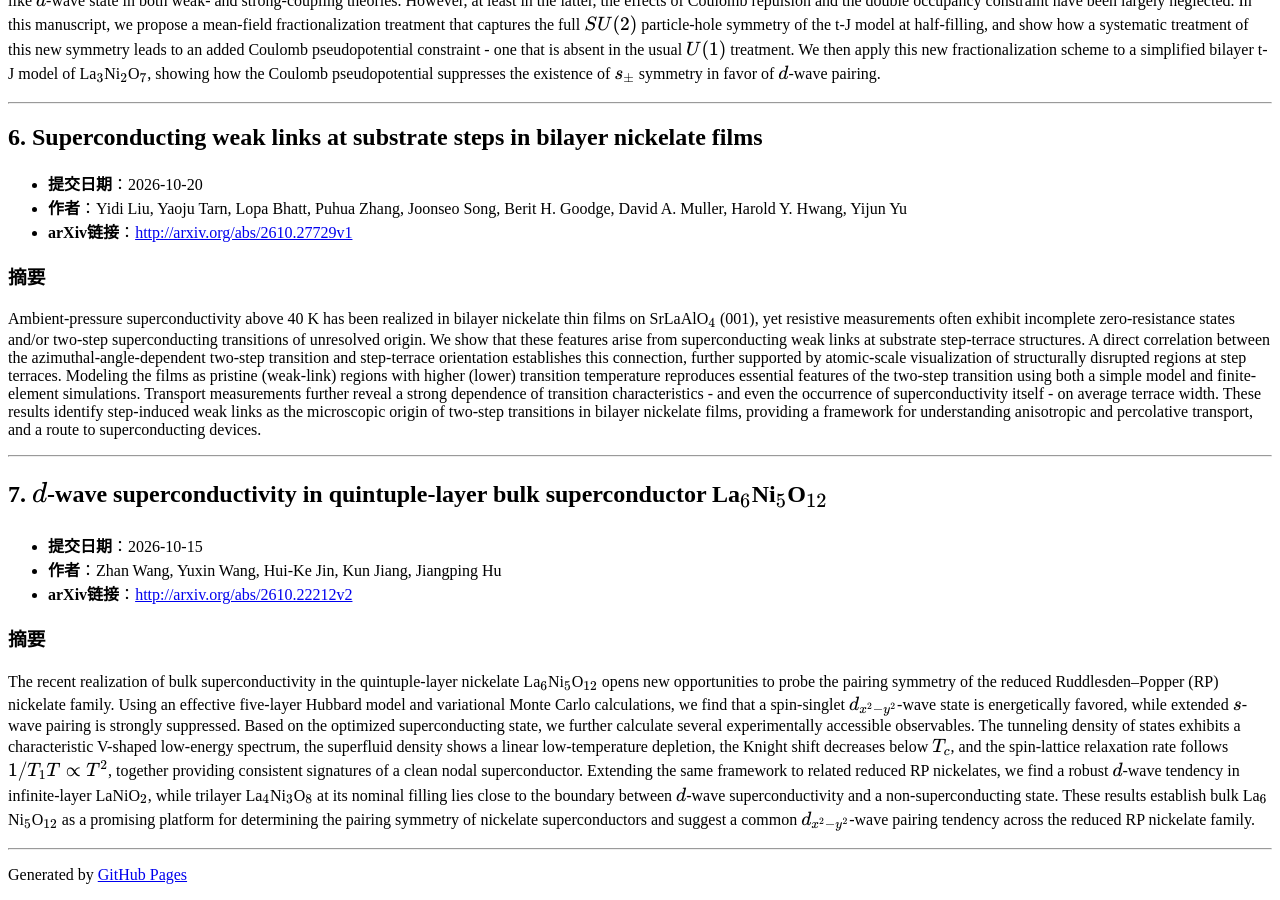
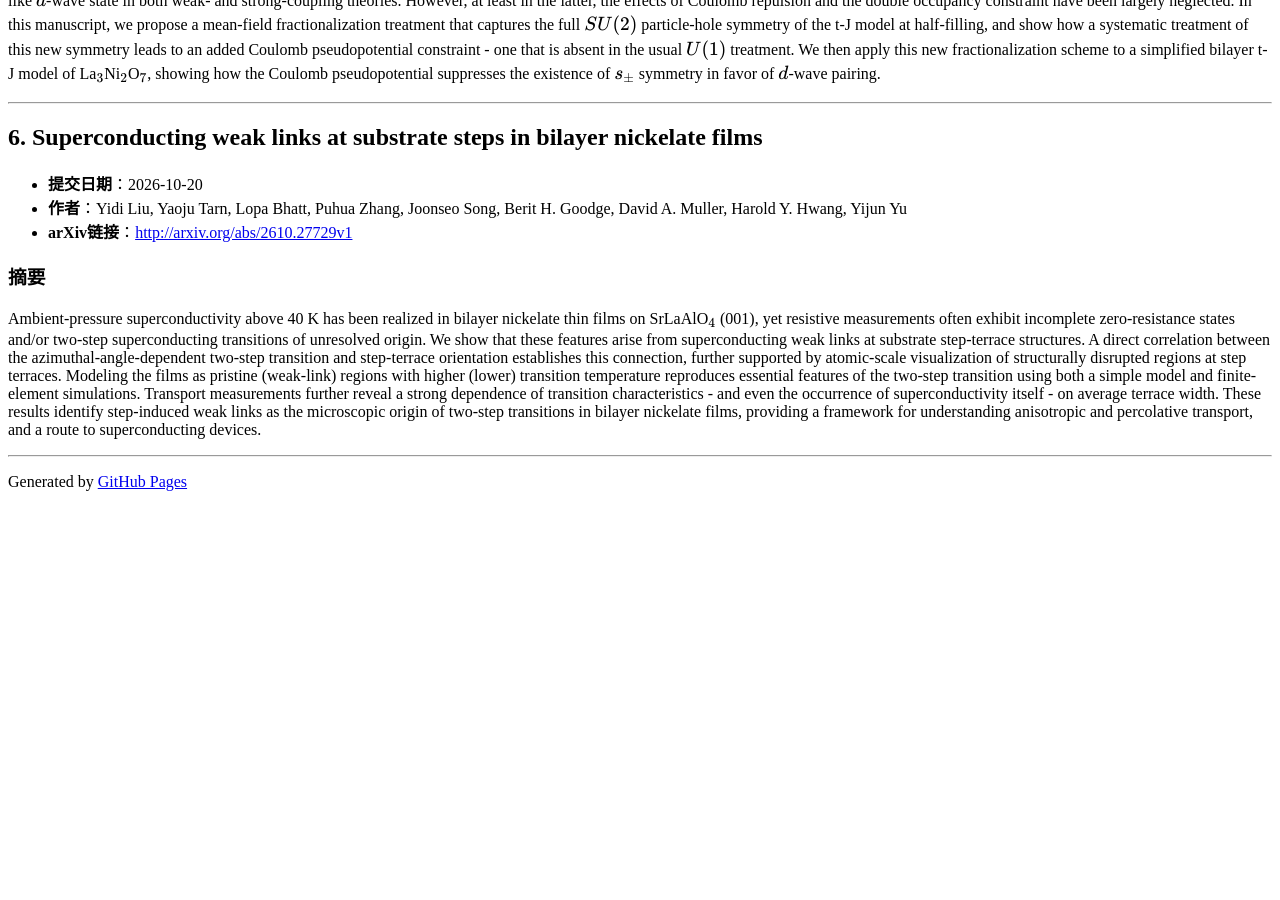
Before and after one commit to yangke25491/daily-arxiv-nickelate_superconductivity, a Jekyll site: the page built from docs/index.md, in a window 1280 px wide and 900 px high, scrolled down 1932 px. Built offline with Jekyll 4.4.1, drawn with Linux system fonts in a browser that asks for light colours; after the commit the page ends 2439 px from its top, so only the background shows below that; some of the changed text lies outside the part shown.

Commit message:
Automated update: arXiv papers

```diff
--- a/docs/index.md
+++ b/docs/index.md
@@ -5,8 +5,8 @@ title: 镍酸盐超导论文
 
 # 凝聚态物理-镍酸盐高温超导相关论文
 
-> 检索时间范围：**2026-10-15 至 2026-11-14**
-> 数据检索到 **7** 篇相关论文，按提交时间降序排列
+> 检索时间范围：**2026-10-16 至 2026-11-15**
+> 数据检索到 **6** 篇相关论文，按提交时间降序排列
 
 ---
 
@@ -75,14 +75,3 @@ Motivated by the recent measurement of high-temperature superconductivity in the
 Ambient-pressure superconductivity above 40 K has been realized in bilayer nickelate thin films on SrLaAlO${}\_4$ (001), yet resistive measurements often exhibit incomplete zero-resistance states and/or two-step superconducting transitions of unresolved origin. We show that these features arise from superconducting weak links at substrate step-terrace structures. A direct correlation between the azimuthal-angle-dependent two-step transition and step-terrace orientation establishes this connection, further supported by atomic-scale visualization of structurally disrupted regions at step terraces. Modeling the films as pristine (weak-link) regions with higher (lower) transition temperature reproduces essential features of the two-step transition using both a simple model and finite-element simulations. Transport measurements further reveal a strong dependence of transition characteristics - and even the occurrence of superconductivity itself - on average terrace width. These results identify step-induced weak links as the microscopic origin of two-step transitions in bilayer nickelate films, providing a framework for understanding anisotropic and percolative transport, and a route to superconducting devices.
 
 ---
-
-## 7. $d$-wave superconductivity in quintuple-layer bulk superconductor La${}\_6$Ni${}\_5$O${}\_{12}$
-
-- **提交日期**：2026-10-15
-- **作者**：Zhan Wang, Yuxin Wang, Hui-Ke Jin, Kun Jiang, Jiangping Hu
-- **arXiv链接**：[http://arxiv.org/abs/2610.22212v2](http://arxiv.org/abs/2610.22212v2)
-
-### 摘要
-The recent realization of bulk superconductivity in the quintuple-layer nickelate La${}\_6$Ni${}\_5$O${}\_{12}$ opens new opportunities to probe the pairing symmetry of the reduced Ruddlesden--Popper (RP) nickelate family. Using an effective five-layer Hubbard model and variational Monte Carlo calculations, we find that a spin-singlet $d\_{x^2-y^2}$-wave state is energetically favored, while extended $s$-wave pairing is strongly suppressed. Based on the optimized superconducting state, we further calculate several experimentally accessible observables. The tunneling density of states exhibits a characteristic V-shaped low-energy spectrum, the superfluid density shows a linear low-temperature depletion, the Knight shift decreases below $T\_c$, and the spin-lattice relaxation rate follows $1/T\_1T\propto T^2$, together providing consistent signatures of a clean nodal superconductor. Extending the same framework to related reduced RP nickelates, we find a robust $d$-wave tendency in infinite-layer LaNiO${}\_{2}$, while trilayer La${}\_4$Ni${}\_3$O${}\_{8}$ at its nominal filling lies close to the boundary between $d$-wave superconductivity and a non-superconducting state. These results establish bulk La${}\_6$Ni${}\_5$O${}\_{12}$ as a promising platform for determining the pairing symmetry of nickelate superconductors and suggest a common $d\_{x^2-y^2}$-wave pairing tendency across the reduced RP nickelate family.
-
----
```
